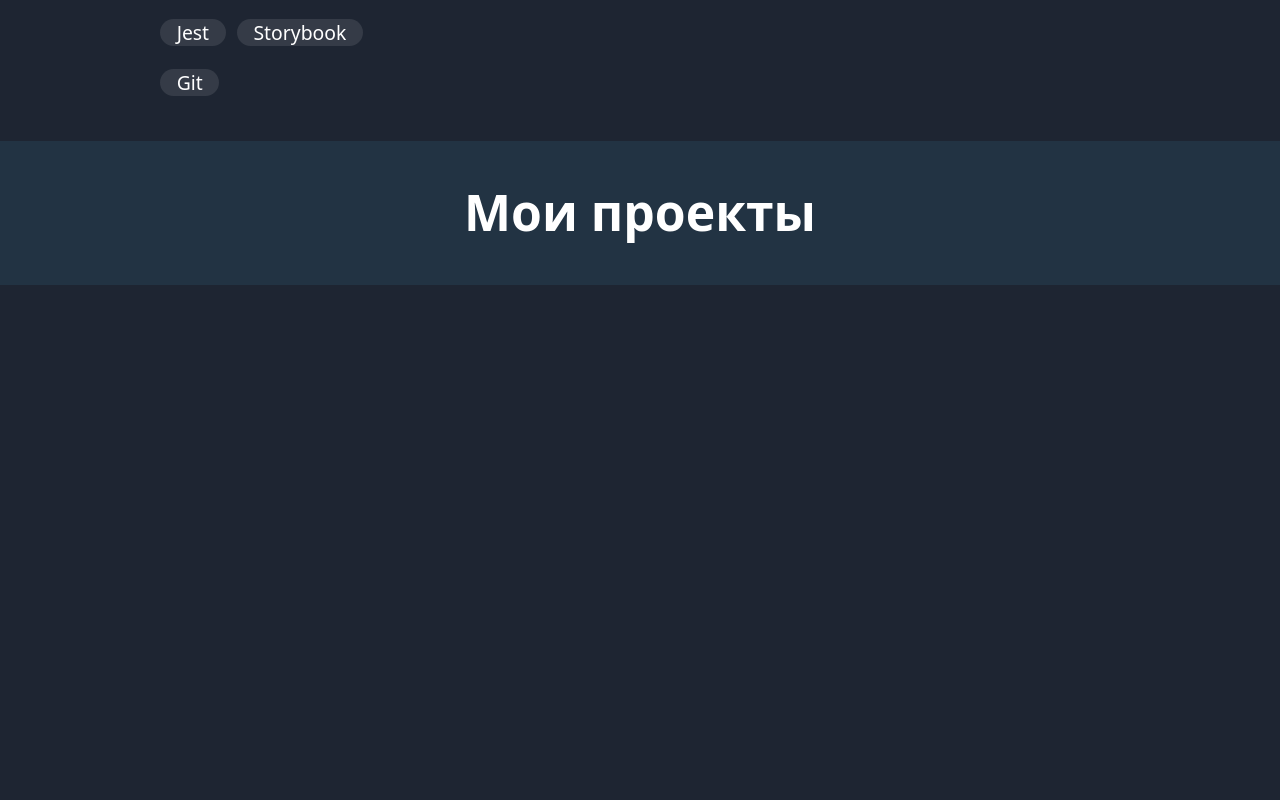
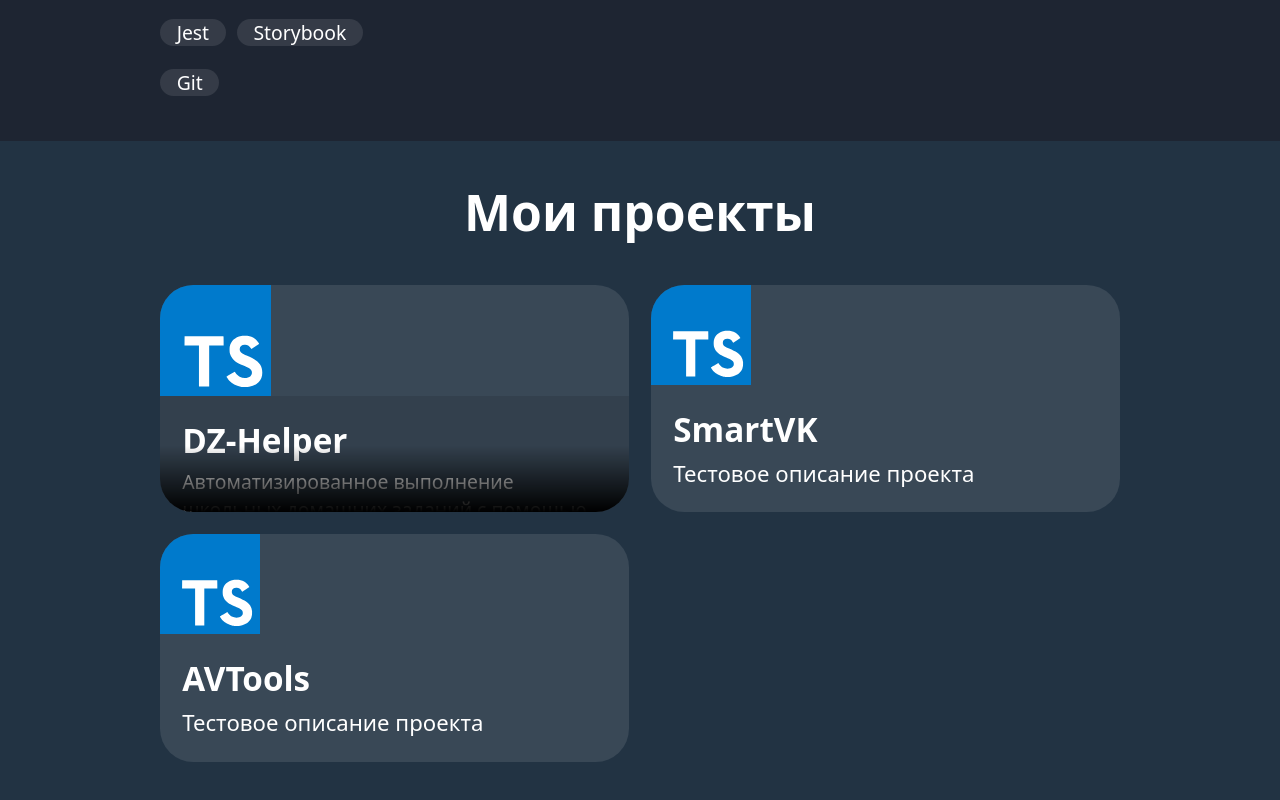
Before and after one commit to N1kOk/n1kok.github.io, a Vue app: page / in a window 1280 px wide. Shown: the part 1025-1825 px from the top of the page. Before the commit the page ends 1310 px from the top, so only its background shows below. Built offline with nearby package versions, Linux system fonts and the light colour scheme.

Commit message:
feat: add projects section

```diff
--- a/src/App.vue
+++ b/src/App.vue
@@ -116,8 +116,45 @@
 		</section>
 
 		<section class="bg-[#223343]">
-			<div class="container flex">
+			<div class="container flex flex-col space-y-8">
 				<h2 class="mx-auto text-4xl font-bold">Мои проекты</h2>
+				<div class="grid grid-cols-[repeat(auto-fit,minmax(14rem,1fr))] gap-4">
+					<div class="group relative overflow-hidden bg-white/10 rounded-3xl">
+						<img
+							class="absolute h-[5rem] object-cover transition-[filter] group-hover:blur-md"
+							src="/assets/images/ts.svg"
+							alt="dz-helper logo"
+						>
+						<div class="relative h-full p-4 space-y-1 z-10  bg-black/10
+						transition-transform translate-y-[5rem] group-hover:translate-y-0 will-change-transform">
+							<h3 class="text-2xl font-bold">DZ-Helper</h3>
+							<div class="text-sm">Автоматизированное выполнение школьных домашних заданий с помощью расширений</div>
+							<div>
+								<div>Стек технологий:</div>
+							</div>
+						</div>
+						<div class="absolute left-0 bottom-0 h-12 w-full z-20 bg-gradient-to-t from-black
+						 transition-opacity group-hover:opacity-0">
+							<div class="hidden lg:absolute bottom-1 w-full text-center text-xs">
+								Нажмите, чтобы посмотреть
+							</div>
+						</div>
+					</div>
+					<div class="overflow-hidden bg-white/10 rounded-3xl">
+						<img class="h-[100px] object-cover" src="/assets/images/ts.svg" alt="dz-helper logo">
+						<div class="p-4 space-y-1">
+							<h3 class="text-2xl font-bold">SmartVK</h3>
+							<div>Тестовое описание проекта</div>
+						</div>
+					</div>
+					<div class="overflow-hidden bg-white/10 rounded-3xl">
+						<img class="h-[100px] object-cover" src="/assets/images/ts.svg" alt="dz-helper logo">
+						<div class="p-4 space-y-1">
+							<h3 class="text-2xl font-bold">AVTools</h3>
+							<div>Тестовое описание проекта</div>
+						</div>
+					</div>
+				</div>
 			</div>
 		</section>
 	</main>
```
